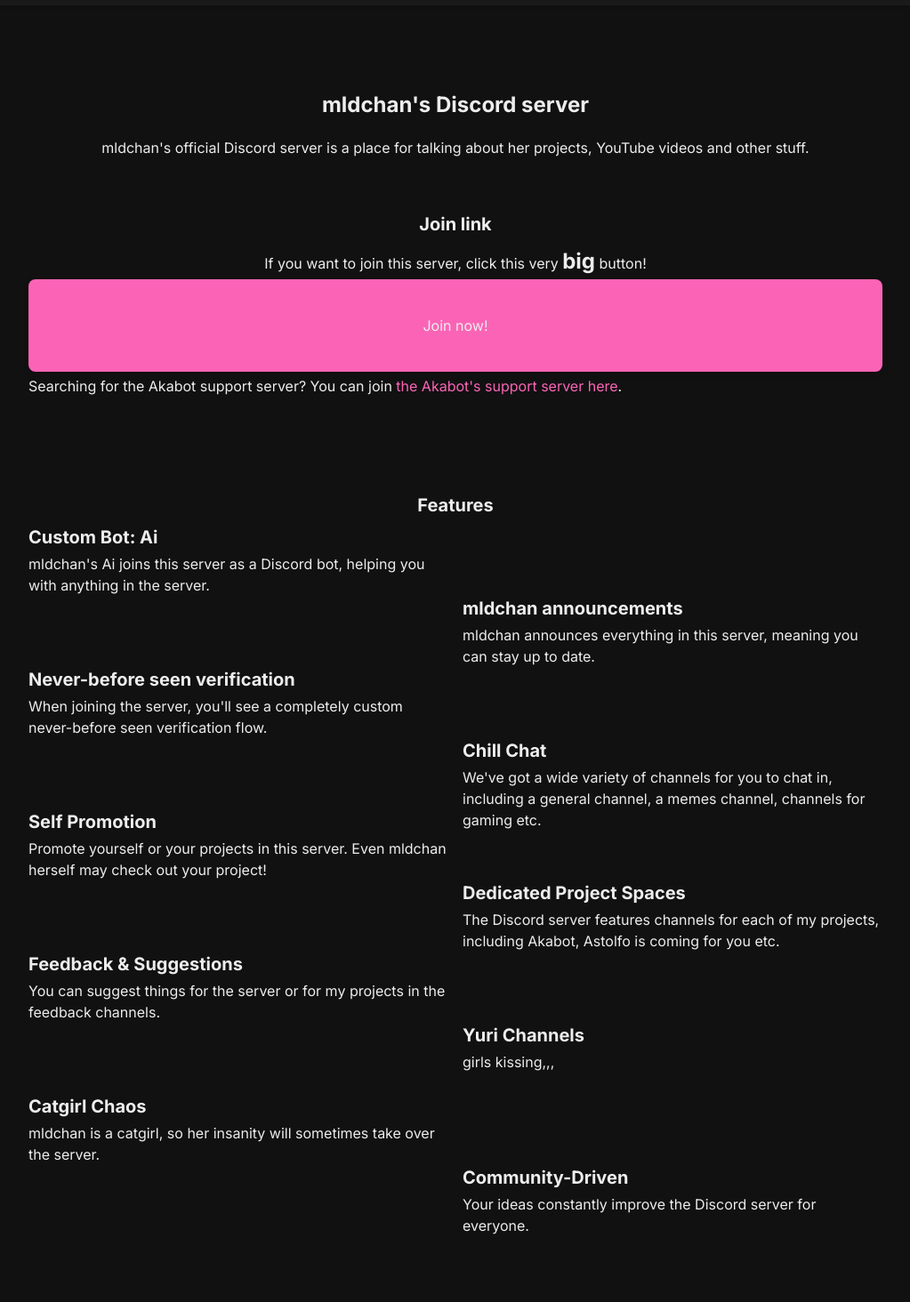
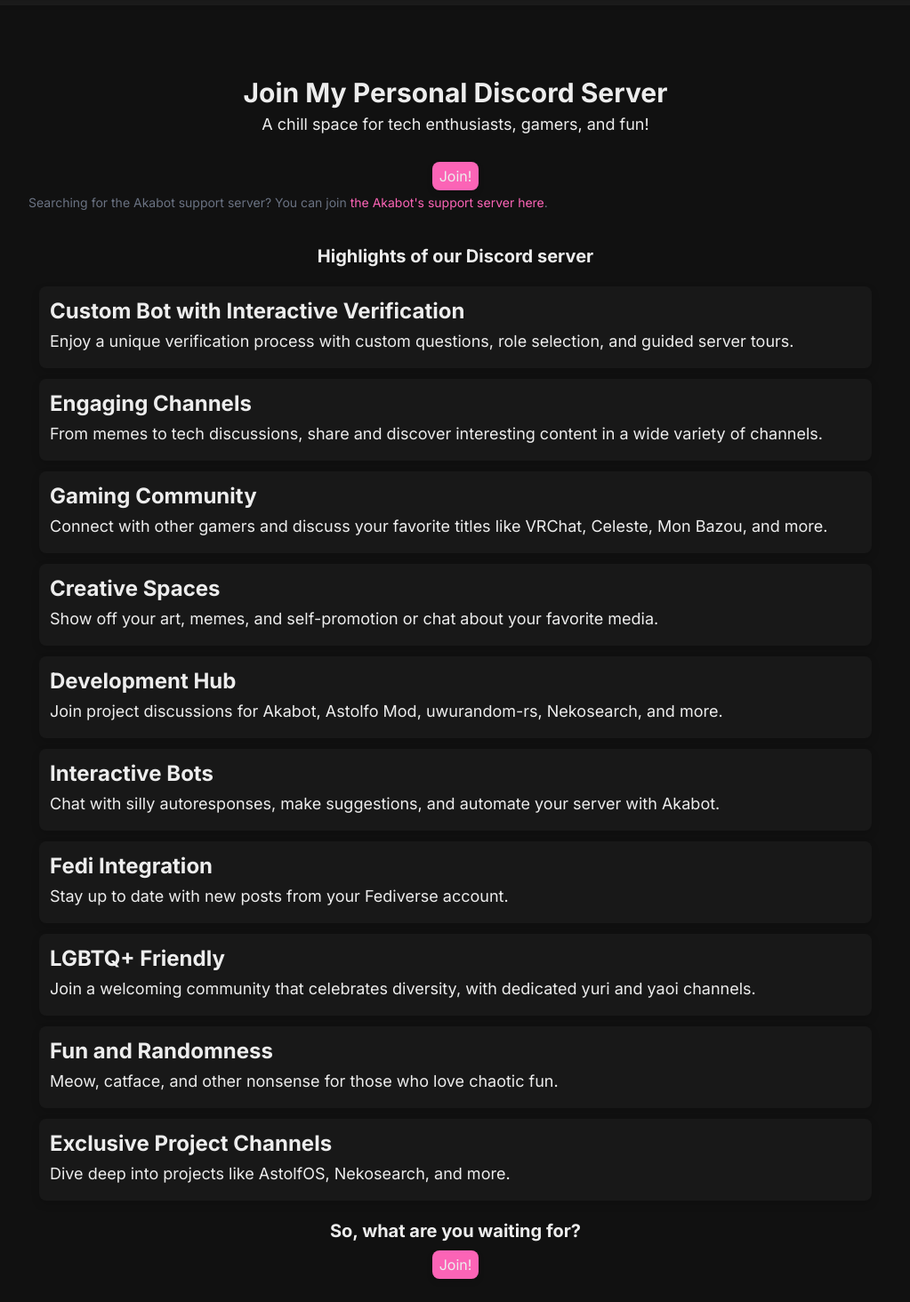
Before and after one commit to mldkyt/website-2025-07-15, a Next.js app: page /discord in a window 1280 px wide. Shown: the part 106-1570 px from the top of the page at 89% size, without its empty margins (128-1151 px from the left). Built offline with nearby package versions, Linux system fonts and the light colour scheme; no server answers; the database is empty.

Commit message:
feat: Update Discord page

```diff
--- a/src/components/Generic/Button.tsx
+++ b/src/components/Generic/Button.tsx
@@ -32,6 +32,6 @@ export default function Button(props: {
             type={props.type}
             onClick={props.onClick}
             disabled={props.disabled === true}
-            className={'p-1 px-2 bg-pink-400 hover:bg-pink-300 rounded-lg drop-shadow-md'}>{props.children}</motion.button>
+            className={'p-1 px-2 bg-pink-400 hover:bg-pink-300 rounded-lg drop-shadow-md cursor-pointer'}>{props.children}</motion.button>
     )
 }
--- a/src/pages/discord.tsx
+++ b/src/pages/discord.tsx
@@ -19,19 +19,20 @@
 import React from "react";
 
 import Main from "@/components/Generic/Main";
-import { Header } from "@/components/Generic/Header";
+import {Header} from "@/components/Generic/Header";
 import Metadata from "@/components/Generic/Metadata";
 import Footer from "@/components/Generic/Footer";
-import { InferGetServerSidePropsType } from "next";
-import { getVisits } from "@/backend/visitsCounter";
+import {InferGetServerSidePropsType} from "next";
+import {getVisits} from "@/backend/visitsCounter";
 import Heading from "@/components/Generic/Heading";
 import Offset from "@/components/Generic/Offset";
-import { motion } from "motion/react";
+import {motion} from "motion/react";
 import Content from "@/components/Generic/Content";
 import Link from "next/link";
+import Button from "@/components/Generic/Button";
 
 export async function getServerSideProps() {
-    const visits = await getVisits({ route: '/' });
+    const visits = await getVisits({route: '/'});
 
     return {
         props: {
@@ -42,72 +43,89 @@ export async function getServerSideProps() {
 
 function DiscordFeature(props: {
     title: string,
-    body: string,
-    flipped?: boolean
+    body: string
 }) {
 
-    return props.flipped ? (
-        <div className="h-20 m-auto w-full gap-4 grid grid-cols-2">
-            <div />
-            <div>
-                <h3 className="text-xl font-bold">{props.title}</h3>
-                <p>{props.body}</p>
-            </div>
-        </div>
-    ) : (
-        <div className="h-20 m-auto w-full gap-4 grid grid-cols-2">
-            <div>
-                <h3 className="text-xl font-bold">{props.title}</h3>
-                <p>{props.body}</p>
-            </div>
-            <div />
-        </div>
-    )
+    return <div className={'m-3 bg-[#181818] drop-shadow-lg rounded-lg p-3 transition-all hover:bg-[#222]'}>
+        <h3 className="text-2xl font-bold">{props.title}</h3>
+        <p className={'text-lg'}>{props.body}</p>
+    </div>
 }
 
-export default function Home(props: InferGetServerSidePropsType<typeof getServerSideProps>) {
+const highlights = [
+    {
+        title: 'Custom Bot with Interactive Verification',
+        description: 'Enjoy a unique verification process with custom questions, role selection, and guided server tours.'
+    },
+    {
+        title: 'Engaging Channels',
+        description: 'From memes to tech discussions, share and discover interesting content in a wide variety of channels.'
+    },
+    {
+        title: 'Gaming Community',
+        description: 'Connect with other gamers and discuss your favorite titles like VRChat, Celeste, Mon Bazou, and more.'
+    },
+    {
+        title: 'Creative Spaces',
+        description: 'Show off your art, memes, and self-promotion or chat about your favorite media.'
+    },
+    {
+        title: 'Development Hub',
+        description: 'Join project discussions for Akabot, Astolfo Mod, uwurandom-rs, Nekosearch, and more.'
+    },
+    {
+        title: 'Interactive Bots',
+        description: 'Chat with silly autoresponses, make suggestions, and automate your server with Akabot.'
+    },
+    {title: 'Fedi Integration', description: 'Stay up to date with new posts from your Fediverse account.'},
+    {
+        title: 'LGBTQ+ Friendly',
+        description: 'Join a welcoming community that celebrates diversity, with dedicated yuri and yaoi channels.'
+    },
+    {title: 'Fun and Randomness', description: 'Meow, catface, and other nonsense for those who love chaotic fun.'},
+    {title: 'Exclusive Project Channels', description: 'Dive deep into projects like AstolfOS, Nekosearch, and more.'}
+];
+
+export default function Discord(props: InferGetServerSidePropsType<typeof getServerSideProps>) {
     return (
         <>
-            <Header highlight={'home'} />
-            <Metadata title={'Home Page'} description={'mldchan\'s personal website'} />
+            <Header highlight={'home'}/>
+            <Metadata title={'Home Page'} description={'mldchan\'s personal website'}/>
             <Main>
-                <Offset amt={8} />
+                <Offset amt={8}/>
                 <Content>
-                    <Heading level={1}>mldchan&apos;s Discord server</Heading>
-                    <p className="text-center">mldchan&apos;s official Discord server is a place for talking about her projects, YouTube videos and other stuff.</p>
+                    <h1 className={'text-center text-3xl font-bold'}>Join My Personal Discord Server</h1>
+                    <p className="text-center text-lg">A chill space for tech enthusiasts, gamers, and fun!</p>
 
-                    <Offset amt={2} />
+                    <br />
 
-                    <Heading level={2}>Join link</Heading>
+                    <div className={'flex justify-center'}>
+                        <Link href={'https://discord.gg/uTWjgy2E4v'}>
+                            <Button>Join!</Button>
+                        </Link>
+                    </div>
 
-                    <p className="text-center">If you want to join this server, click this very <span className="text-2xl font-bold">big</span> button!</p>
+                    <p className={'text-gray-500 text-sm'}>Searching for the Akabot support server? You can join <Link
+                        href={'/project/akabot'} className="text-pink-400 hover:text-pink-300">the Akabot&apos;s support
+                        server here</Link>.</p>
 
-                    <Link href="https://discord.gg/uTWjgy2E4v">
-                        <motion.button
-                            whileHover={{ scale: 1.1 }} whileTap={{ scale: 0.9 }}
-                            className={'p-10 px-20 bg-pink-400 hover:bg-pink-300 rounded-lg drop-shadow-md w-full'}>Join now!</motion.button>
-                    </Link>
+                    <br />
 
-                    <p>Searching for the Akabot support server? You can join <Link href={'/project/akabot'} className="text-pink-400 hover:text-pink-300">the Akabot&apos;s support server here</Link>.</p>
+                    <Heading level={2}>Highlights of our Discord server</Heading>
 
-                    <Offset amt={4} />
+                    {highlights.map(x => (<DiscordFeature title={x.title} body={x.description}/>))}
 
-                    <Heading level={2}>Features</Heading>
+                    <Heading level={2}>So, what are you waiting for?</Heading>
 
-                    <DiscordFeature title="Custom Bot: Ai" body="mldchan's Ai joins this server as a Discord bot, helping you with anything in the server." />
-                    <DiscordFeature title="mldchan announcements" body="mldchan announces everything in this server, meaning you can stay up to date." flipped />
-                    <DiscordFeature title="Never-before seen verification" body="When joining the server, you'll see a completely custom never-before seen verification flow." />
-                    <DiscordFeature title="Chill Chat" body="We've got a wide variety of channels for you to chat in, including a general channel, a memes channel, channels for gaming etc." flipped />
-                    <DiscordFeature title="Self Promotion" body="Promote yourself or your projects in this server. Even mldchan herself may check out your project!" />
-                    <DiscordFeature title="Dedicated Project Spaces" body="The Discord server features channels for each of my projects, including Akabot, Astolfo is coming for you etc." flipped />
-                    <DiscordFeature title="Feedback & Suggestions" body="You can suggest things for the server or for my projects in the feedback channels." />
-                    <DiscordFeature title="Yuri Channels" body="girls kissing,,," flipped />
-                    <DiscordFeature title="Catgirl Chaos" body="mldchan is a catgirl, so her insanity will sometimes take over the server." />
-                    <DiscordFeature title="Community-Driven" body="Your ideas constantly improve the Discord server for everyone." flipped />
+                    <div className={'flex justify-center'}>
+                        <Link href={'https://discord.gg/uTWjgy2E4v'}>
+                            <Button>Join!</Button>
+                        </Link>
+                    </div>
 
-                    <Offset amt={4} />
+                    <Offset amt={4}/>
                 </Content>
-                <Footer visits={props.visits} route={'/discord'} />
+                <Footer visits={props.visits} route={'/discord'}/>
             </Main>
         </>
     );
```
